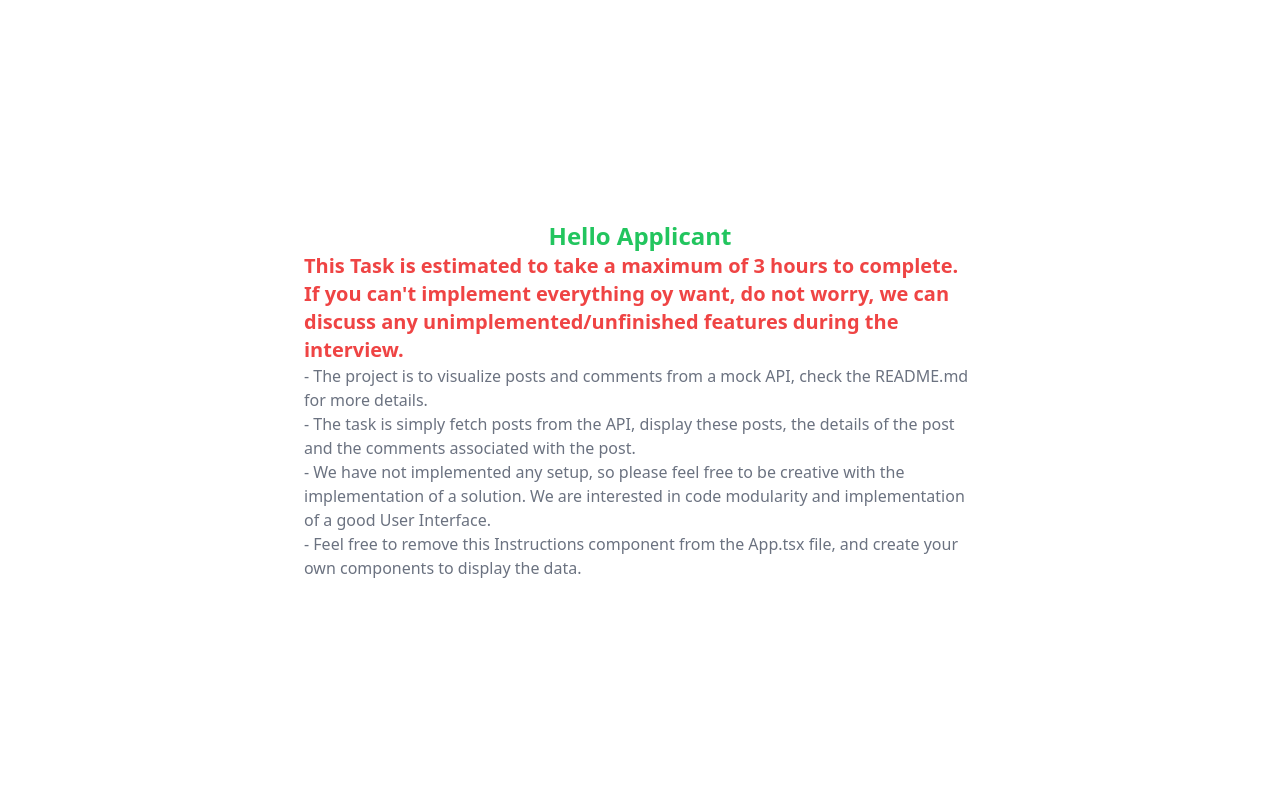
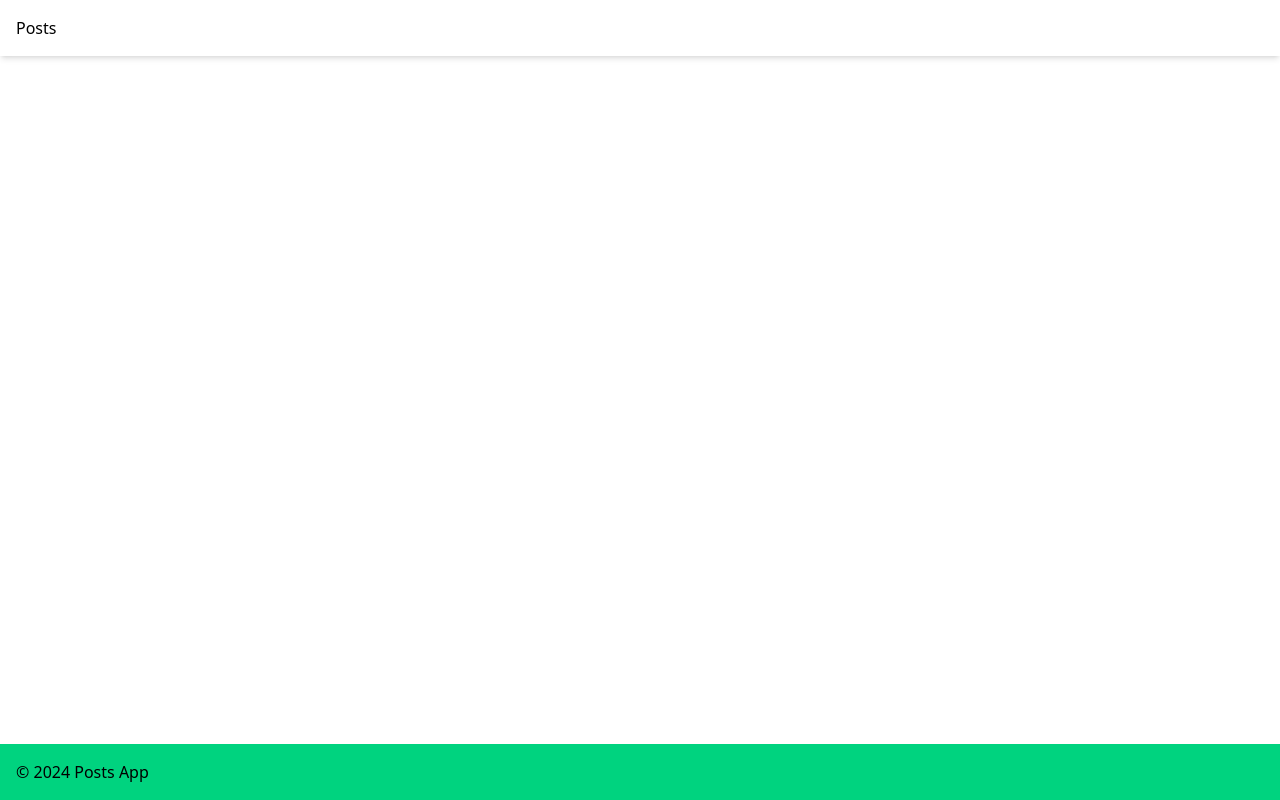
Before and after one commit to fsjavier/fe-interview-jfs, a React (Vite) app: page / in a window 1280 px wide. Built offline with nearby package versions, Linux system fonts and the light colour scheme.

Commit message:
Add basic app layout

```diff
--- a/src/App.tsx
+++ b/src/App.tsx
@@ -1,13 +1,19 @@
-import Instructions from "./components/Instructions"
+import { QueryClient, QueryClientProvider } from "@tanstack/react-query";
+import Footer from "./components/layout/Footer";
+import Header from "./components/layout/Header";
+
+const queryClient = new QueryClient();
 
 function App() {
-
-
   return (
-    <>
-      <Instructions />
-    </>
-  )
+    <QueryClientProvider client={queryClient}>
+      <div className="min-h-screen flex flex-col">
+        <Header />
+        <main className="flex-grow container mx-auto"></main>
+        <Footer />
+      </div>
+    </QueryClientProvider>
+  );
 }
 
-export default App
+export default App;
--- a/src/components/Instructions.tsx
+++ /dev/null
@@ -1,31 +0,0 @@
-const Instructions = () => {
-  return (
-    <>
-      <div className="flex flex-col items-center justify-center h-screen max-w-2xl mx-auto">
-        <h1 className="text-2xl font-bold text-green-500">Hello Applicant</h1>
-        <h1 className="text-xl font-bold text-red-500">
-          This Task is estimated to take a maximum of 3 hours to complete. If you can't implement everything oy want, do not worry, we can discuss any unimplemented/unfinished features during the interview.
-        </h1>
-        <p className="text-md text-gray-500">
-          - The project is to visualize posts and comments from a mock API,
-          check the README.md for more details.{" "}
-        </p>
-        <p className="text-md text-gray-500">
-          - The task is simply fetch posts from the API, display these posts,
-          the details of the post and the comments associated with the post.
-        </p>
-        <p className="text-md text-gray-500">
-          - We have not implemented any setup, so please feel free to be
-          creative with the implementation of a solution. We are interested in
-          code modularity and implementation of a good User Interface.
-        </p>
-        <p className="text-md text-gray-500">
-          - Feel free to remove this Instructions component from the App.tsx
-          file, and create your own components to display the data.
-        </p>
-      </div>
-    </>
-  );
-};
-
-export default Instructions;
--- /dev/null
+++ b/src/components/layout/Footer.tsx
@@ -0,0 +1,11 @@
+export default function Footer() {
+  const year = new Date().getFullYear();
+
+  return (
+    <footer className="p-4 mt-6 bg-background-primary">
+      <div className="container mx-auto">
+        <p>&copy; {year} Posts App</p>
+      </div>
+    </footer>
+  );
+}
--- /dev/null
+++ b/src/components/layout/Header.tsx
@@ -0,0 +1,9 @@
+export default function Header() {
+  return (
+    <header className="p-4 shadow-md">
+      <div className="container mx-auto">
+        <h1>Posts</h1>
+      </div>
+    </header>
+  );
+}
--- a/tailwind.config.js
+++ b/tailwind.config.js
@@ -7,7 +7,13 @@ export default {
     "./src/**/*.{ts,tsx}",
   ],
   theme: {
-    extend: {},
+    extend: {
+      colors: {
+        background: {
+          primary: "rgb(0, 211, 127);",
+        },
+      },
+    },
   },
   plugins: [],
-}
+};
```
